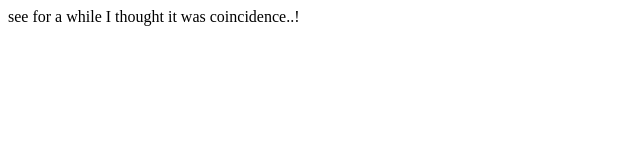
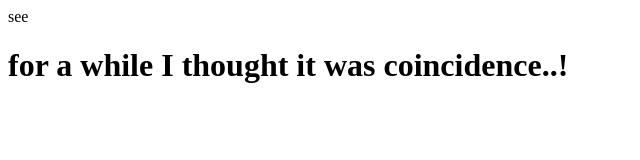
Before and after one commit to Kungasherap/Game, a plain HTML site: page index.html in a window 1280 px wide. Shown: the whole page, without its empty margins (0-640 px from the left). Drawn offline with Linux system fonts and the light colour scheme.

Commit message:
Update index.html

```diff
--- a/index.html
+++ b/index.html
@@ -12,7 +12,7 @@ see<html>
   </head>
 <body>
 
-for a while I thought it was coincidence..!
+<h1>for a while I thought it was coincidence..!</h1>
 
 
 
```
